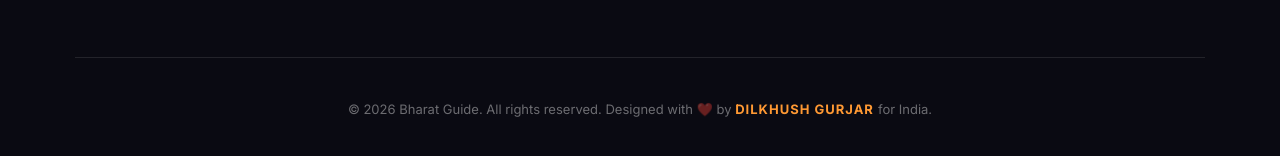
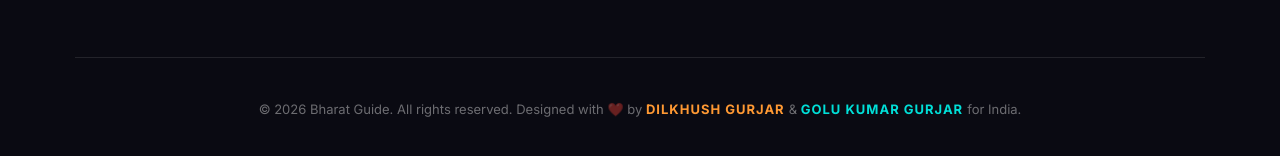
Before and after one commit to dgtanwar9-alt/bharat, a website: page fronted/city.html in a window 1280 px wide. Shown: the part 6793-6949 px from the top of the page. Drawn offline with Linux system fonts and the light colour scheme; no server answers.

Commit message:
Added creators names in footer

```diff
--- a/fronted/footer.html
+++ b/fronted/footer.html
@@ -87,11 +87,16 @@
         </div>
 
         <!-- COPYRIGHT -->
-        <div style="text-align:center; padding-top:40px; border-top:1px solid rgba(255,255,255,0.1); color:rgba(255,255,255,0.4); font-size:13px;">
+       <div style="text-align:center; padding-top:40px; border-top:1px solid rgba(255,255,255,0.1); color:rgba(255,255,255,0.4); font-size:13px;">
     © 2026 Bharat Guide. All rights reserved. Designed with ❤️ by
     <span style="color:#ff9933; font-weight:700; letter-spacing:1px;">
         DILKHUSH GURJAR
-    </span> for India.
+    </span>
+    &
+    <span style="color:#00dfd8; font-weight:700; letter-spacing:1px;">
+        GOLU KUMAR GURJAR
+    </span>
+    for India.
 </div>
     </div>
 </footer>
```
